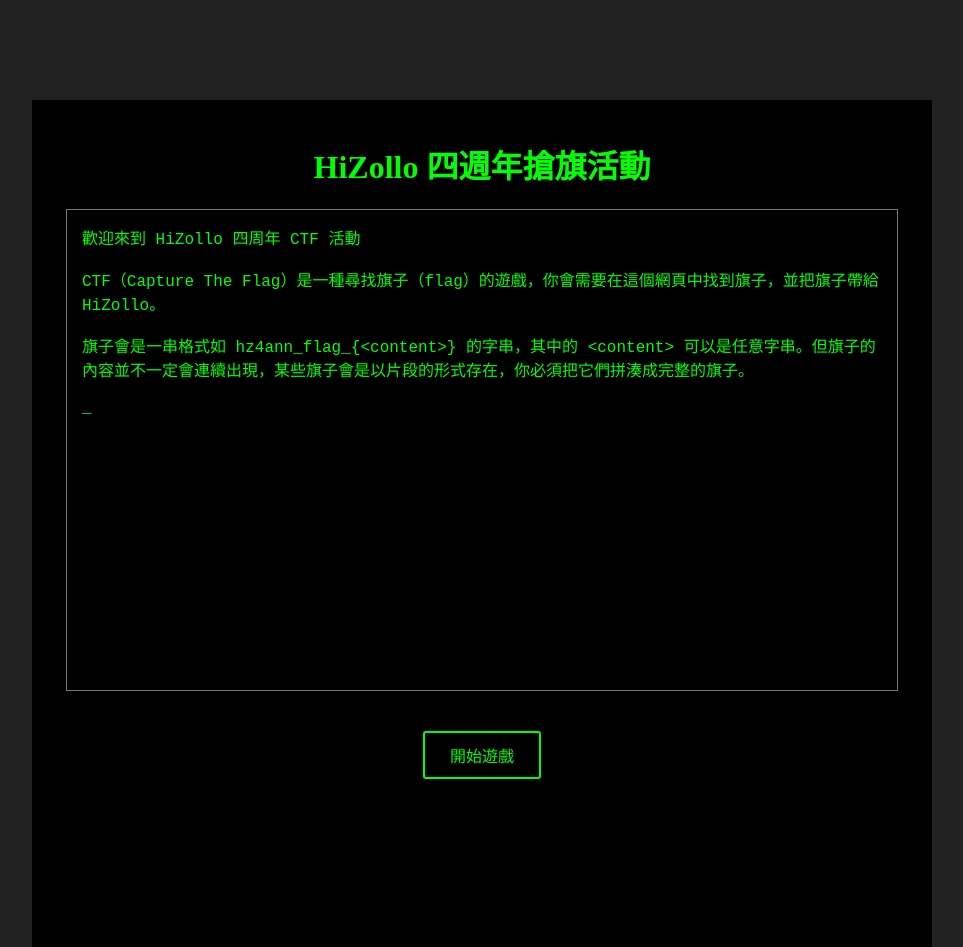
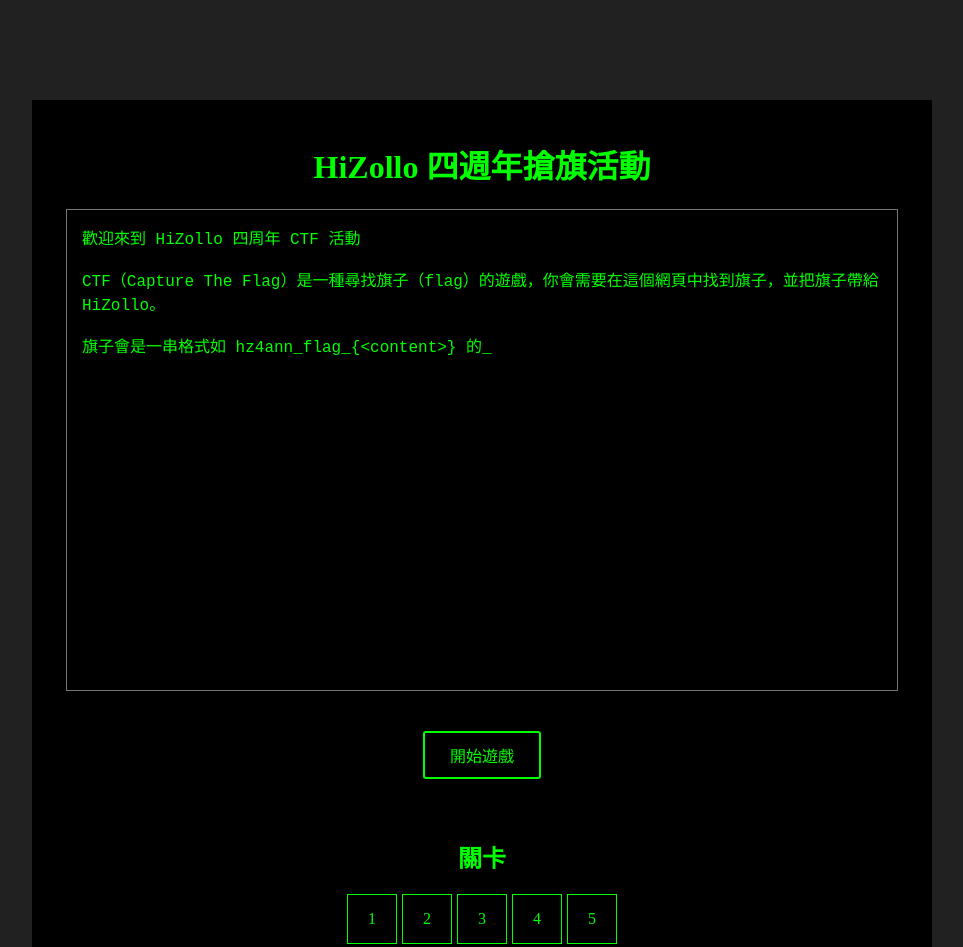
Before and after one commit to HiZollo/hz4ann-flag, a Next.js app: page / in a window 1280 px wide. Shown: the top 947 px of the page, without its empty margins (158-1121 px from the left). Built offline with nearby package versions, Linux system fonts and the light colour scheme.

Commit message:
feature: implement mainpage lightsup button

```diff
--- /dev/null
+++ b/components/homeButtons.tsx
@@ -0,0 +1,89 @@
+import { createContext, useState, useContext, useEffect } from 'react'
+import $ from 'classnames'
+import Popup from 'reactjs-popup'
+import styles from '@/styles/Home.module.css'
+import { LightsUp } from '@/utils/LightsUp'
+import { PopupWindow } from '@/components/popup'
+
+const Game = createContext(new LightsUp());
+
+function HomeButtons() {
+  const [game, setGame] = useState(new LightsUp())
+  const [open, setOpen] = useState(false)
+  const [opened, setOpened] = useState(false)
+  const [, refresh] = useState(true)
+
+  const flip = (x: number, y: number) => {
+    game.flip(x, y)
+    refresh(v => !v)
+  }
+
+  useEffect(() => {
+    if (!opened && game.win) {
+      setOpen(true)
+      setOpened(true)
+    }
+  })
+
+  return (
+    <>
+      <h2>關卡</h2>
+      <Game.Provider value={game}>
+        <div id={styles.buttons}>
+          {
+            game.board.map((rows, rowNum) => {
+              return rows.map((value, colNum) => {
+                return <Button
+                  key={rowNum*5+colNum}
+                  row={rowNum}
+                  col={colNum}
+                  flip={flip}
+                />
+              })
+            })
+          }
+        </div>
+      </Game.Provider>
+      <Popup
+        open={open}
+        onClose={() => setOpen(false)}
+        modal
+        closeOnDocumentClick
+      >
+        <PopupWindow close={() => setOpen(false)}>
+          {`hz4ann_flag_{lightsup}`}
+        </PopupWindow>
+      </Popup>
+    </>
+  )
+}
+interface ButtonProps {
+  row: number
+  col: number
+  flip: (x: number, y: number) => void
+}
+
+function Button({ row, col, flip }: ButtonProps) {
+  const index = row*5 + col + 1
+  const game = useContext(Game)
+
+  const state = game.board[row][col]
+
+  return (
+    <a
+      className={styles.levelButtonLink}
+      href={`/levels/${index < 5 ? index : index + 1}`}
+      target="_blank"
+      onClick={() => flip(row, col)}
+    >
+      <div className={$(styles.levelButton, {
+        [styles.light]: state,
+        [styles.dark]: !state
+      })}>
+        {index}
+      </div>
+    </a>
+  );
+}
+
+export { HomeButtons }
--- a/package.json
+++ b/package.json
@@ -13,6 +13,7 @@
     "@types/node": "18.13.0",
     "@types/react": "18.0.27",
     "@types/react-dom": "18.0.10",
+    "classnames": "^2.3.2",
     "next": "13.1.6",
     "react": "18.2.0",
     "react-dom": "18.2.0",
--- a/pages/index.tsx
+++ b/pages/index.tsx
@@ -5,6 +5,7 @@
 import styles from '@/styles/Home.module.css'
 import { Button } from '@/components/button'
 import { PopupWindow } from '@/components/popup'
+import { HomeButtons } from '@/components/homeButtons'
 
 const wait = (ms: number) => new Promise(res => setTimeout(res, ms))
 
@@ -34,6 +35,7 @@
          {`hz4ann_flag_{81c715dd}`}
        </PopupWindow>
       </Popup>
+      <HomeButtons />
     </>
   )
 }
--- a/styles/Home.module.css
+++ b/styles/Home.module.css
@@ -7,3 +7,36 @@
   width: calc(100% - 30px);
   height: 450px;
 }
+
+#buttons {
+  display: grid;
+  grid-template-columns: repeat(5, 1fr);
+  gap: 5px;
+}
+
+a.levelButtonLink {
+  text-decoration: none;
+  color: #01ff01;
+}
+
+.levelButton {
+  width: 48px;
+  height: 48px;
+  line-height: 48px;
+  text-align: center;
+  border: 1px #01ff01 solid;
+  cursor: pointer;
+}
+
+.levelButton:hover {
+  box-shadow: 0px 0px 10px #01ff01;
+}
+
+.levelButton.light {
+  background-color: #01ff01;
+  color: #000;
+}
+
+.levelButton.dark {
+  background-color: transparent;
+}
--- /dev/null
+++ b/utils/LightsUp.ts
@@ -0,0 +1,36 @@
+class LightsUp {
+  public board: boolean[][] = []
+  public state: number = 0
+  public static readonly completeState = 2**25 - 1
+  private readonly boardSize: number = 5
+
+  constructor() {
+    for (const i of [0, 1, 2, 3, 4]) {
+      this.board.push([])
+      for (const _ of [0, 1, 2, 3, 4]) {
+        this.board[i].push(false)
+      }
+    }
+
+    this.state = 0
+  }
+
+  public flip(x: number, y: number) {
+    [[0, 0], [1, 0], [-1, 0], [0, 1], [0, -1]].forEach(([dr, dc]) => {
+      const nr = x + dr, nc = y + dc
+      if (0 <= nr && nr < this.boardSize && 0 <= nc && nc < this.boardSize) {
+        this.board[nr][nc] = !this.board[nr][nc]
+        this.state ^= 2**(nr*5 + nc)
+      }
+    })
+  }
+
+  public get win() {
+    return this.state === LightsUp.completeState
+  }
+
+  public getBoardSize() { return this.boardSize }
+
+}
+
+export { LightsUp }
```
Also changed, not shown: 1 other file (tests, documents, lock files or other folders).
